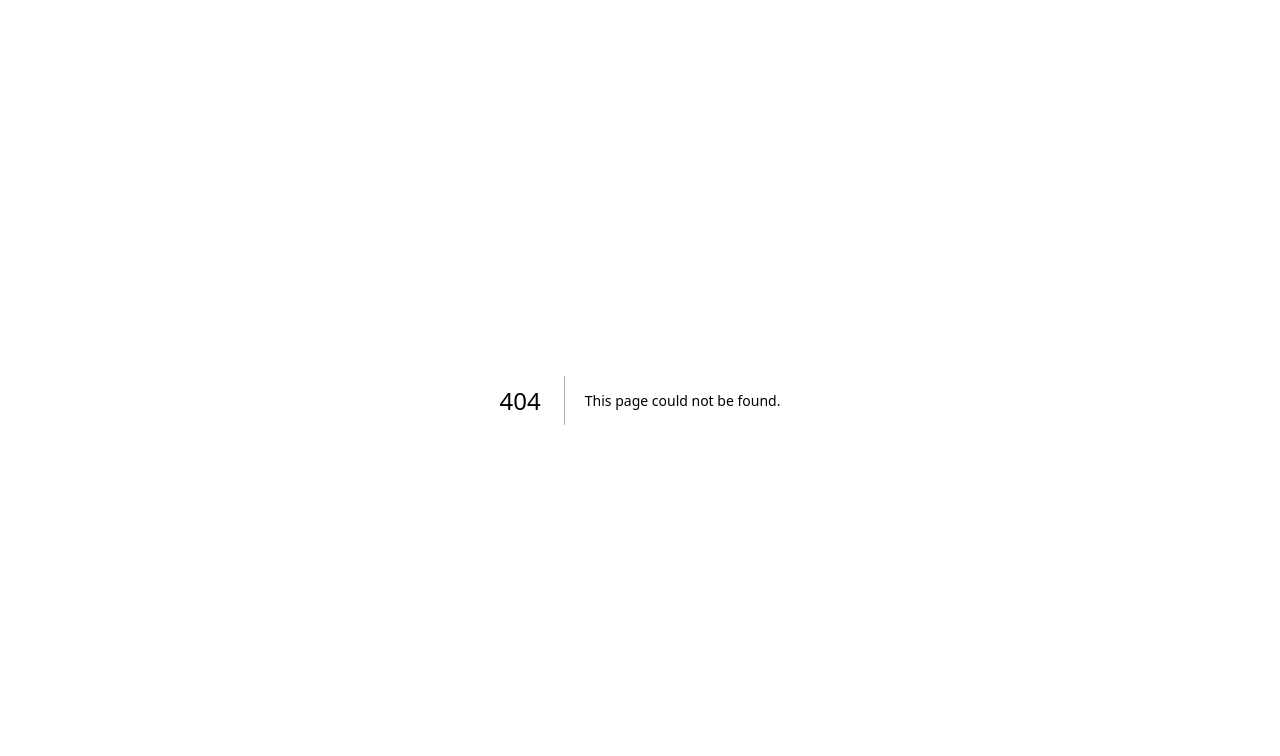
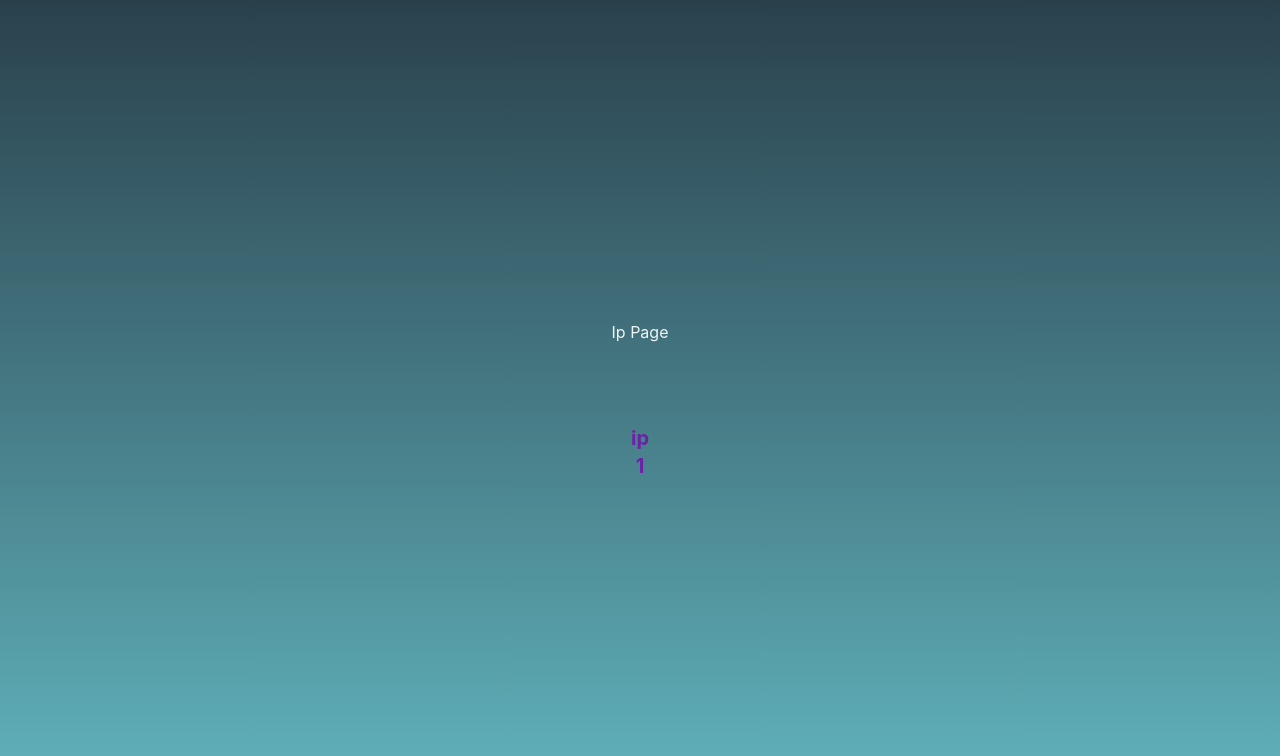
Before and after one commit to 3lLobo/IPFS-Recon, a Next.js app: page /1 in a window 1280 px wide. Before the commit this address had no page. Shown: the top 756 px of the page. Built offline with nearby package versions, Linux system fonts and the light colour scheme.

Commit message:
Scroll 📜
Fixed the scrolling on full page.

```diff
--- a/components/Ipfs/IpfsLs.js
+++ b/components/Ipfs/IpfsLs.js
@@ -77,11 +77,11 @@ export default function IpfsLs() {
             </motion.div>
           </div>
           <div
-            className='absolute  sm:-top-9 w-full sm:max-w-[35vw] overflow-y-clip max-h-[60vw] sm:h-[102vh] sm:max-h-[122rem] justify-center items-center -mx-6  max-w-[100vw] overflow-clip'
+            className='absolute  sm:-top-9 w-full sm:max-w-[35vw]  max-h-[60vw] sm:h-[102vh] sm:max-h-[122rem] justify-center items-center -mx-6  max-w-[100vw] scrollbar-hide overflow-y-scroll '
           >
 
             <motion.div
-              className="grid grid-flow-col sm:grid-flow-row sm:grid-cols-1 gap-3 overflow-x-scroll sm:overflow-y-scroll scrollbar-hide px-6 sm:px-0 xl:px-6 pb-6 sm:pt-[22rem] xl:py-[30vh]  "
+              className="grid grid-flow-col sm:grid-flow-row sm:grid-cols-1 gap-3 overflow-x-scroll  sm:overflow-y-scroll scrollbar-hide px-6 sm:px-0 xl:px-6 pb-6 sm:pt-[22rem] xl:py-[30vh]  "
               initial={{ opacity: 0, x: -500 }}
               animate={(data && store.cid) ? 'visible' : 'hidden'}
               exit={{ opacity: 0 }}
--- a/components/Vt/VtComponent.js
+++ b/components/Vt/VtComponent.js
@@ -22,12 +22,11 @@ export default function VtComponent() {
       <div
       >
         <div
-          // className="absolute top-[65vh] sm:-top-9 flex flex-col w-full sm:max-w-[35vw] overflow-y-clip max-h-[104vh] justify-center items-center "
-          className="absolute sm:-top-9 w-full sm:max-w-[35vw] overflow-y-clip max-h-[30vw] sm:h-[102vh] sm:max-h-[122rem] justify-center items-center max-w-[100vw] overflow-clip -ml-7 sm:ml-0 "
+          className='absolute  sm:-top-9 w-full sm:max-w-[35vw]  max-h-[60vw] sm:h-[102vh] sm:max-h-[122rem] justify-center items-center  max-w-[100vw] scrollbar-hide overflow-y-scroll -mx-8 sm:mx-3'
         >
 
           <motion.div
-            className="grid grid-flow-col sm:grid-flow-row sm:grid-cols-1 gap-3 overflow-x-scroll sm:overflow-y-scroll scrollbar-hide sm:px-0 xl:px-6 pb-6 sm:pt-[22rem] xl:py-[30vh]  "
+            className="grid grid-flow-col sm:grid-flow-row sm:grid-cols-1 gap-3 overflow-x-scroll  sm:overflow-y-scroll scrollbar-hide px-6 sm:px-0 xl:px-6 pb-6 sm:pt-[22rem] xl:py-[30vh] sm:mx-2 "
             initial={{ opacity: 0 }}
             animate={store.reports.length > 0 ? { opacity: 1 } : { opacity: 0 }}
             transition={{ duration: 0.5 }}
--- /dev/null
+++ b/pages/[ip]/index.js
@@ -0,0 +1,41 @@
+import { useRouter } from "next/router";
+
+export default function IpPage(props) {
+
+  const params = props.params || null
+  console.log("Ip params", props)
+
+  const router = useRouter();
+  const { ip } = router.query;
+
+  return (
+    <div
+      className="flex flex-col  h-screen justify-center items-center bg-gradient-to-t from-aqua/90 to-aqua/20"
+    >
+      <h1>Ip Page</h1>
+      <div className="flex flex-col justify-center items-center text-xl mt-20 text-purple-800 font-bold text-center">
+        {router.query && Object.keys(router.query).map((key) => {
+          return (
+            <div key={key}>
+              <h1>{key}</h1>
+              <p>{router.query[key]}</p>
+            </div>
+          );
+
+        }
+        )}
+      </div>
+    </div>
+  );
+}
+
+
+// export async function getStaticProps(context) {
+//   const { params } = context;
+//   console.log("Ip context", context)
+//   return {
+//     props: {
+//       params,
+//     },
+//   };
+// }
--- a/pages/index.js
+++ b/pages/index.js
@@ -13,7 +13,7 @@ import { Text } from '@chakra-ui/layout'
 import { v4 } from 'uuid'
 import { Button } from '@chakra-ui/button'
 import { DopeAlter } from '../components/Alert/dopeAlert'
-import { Montserrat, Montserrat_Alternates, Poppins } from '@next/font/google'
+import { Montserrat, Montserrat_Alternates, Poppins } from 'next/font/google'
 import VtComponent from '../components/Vt/VtComponent'
 
 
```
